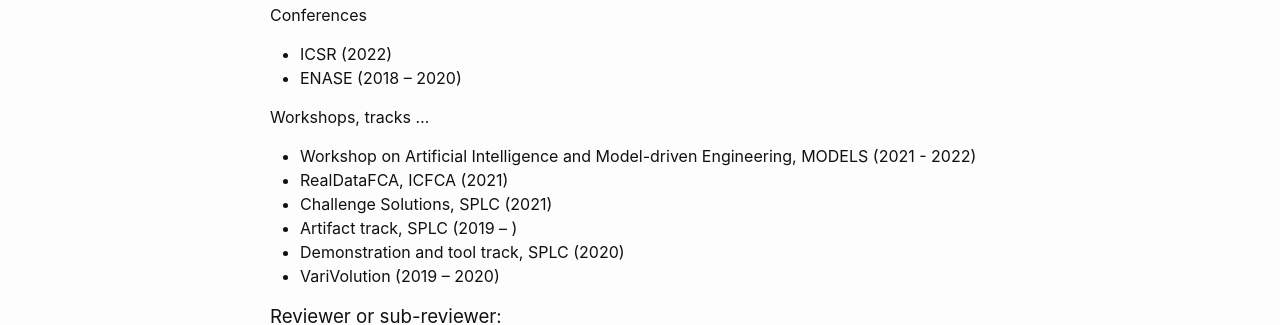
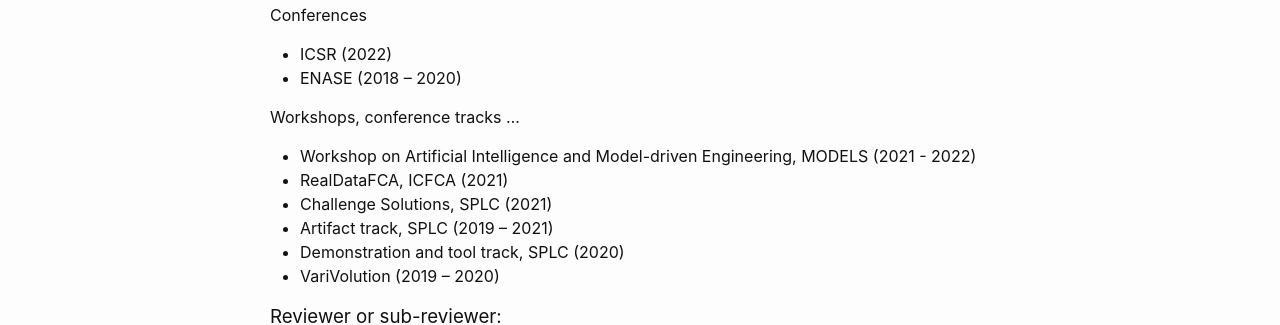
Before and after one commit to jgalasso/jgalasso.github.io, a Jekyll site: the page built from service.md, in a window 1280 px wide. Shown: the part 195-520 px from the top of the page. Built offline with Jekyll 4.4.1, drawn with Linux system fonts in a browser that asks for light colours.

```diff
--- a/service.md
+++ b/service.md
@@ -12,12 +12,12 @@ permalink: /service/
 - ICSR (2022)
 - ENASE (2018 – 2020)
 
-#### Workshops, tracks ...
+#### Workshops, conference tracks ...
 
 - Workshop on Artificial Intelligence and Model-driven Engineering, MODELS (2021 - 2022)
 - RealDataFCA, ICFCA (2021)
 - Challenge Solutions, SPLC (2021)
-- Artifact track, SPLC (2019 – )
+- Artifact track, SPLC (2019 – 2021)
 - Demonstration and tool track, SPLC (2020)
 - VariVolution (2019 – 2020)
 
```
Also changed, not shown: publications.md (+1 -1 lines).
